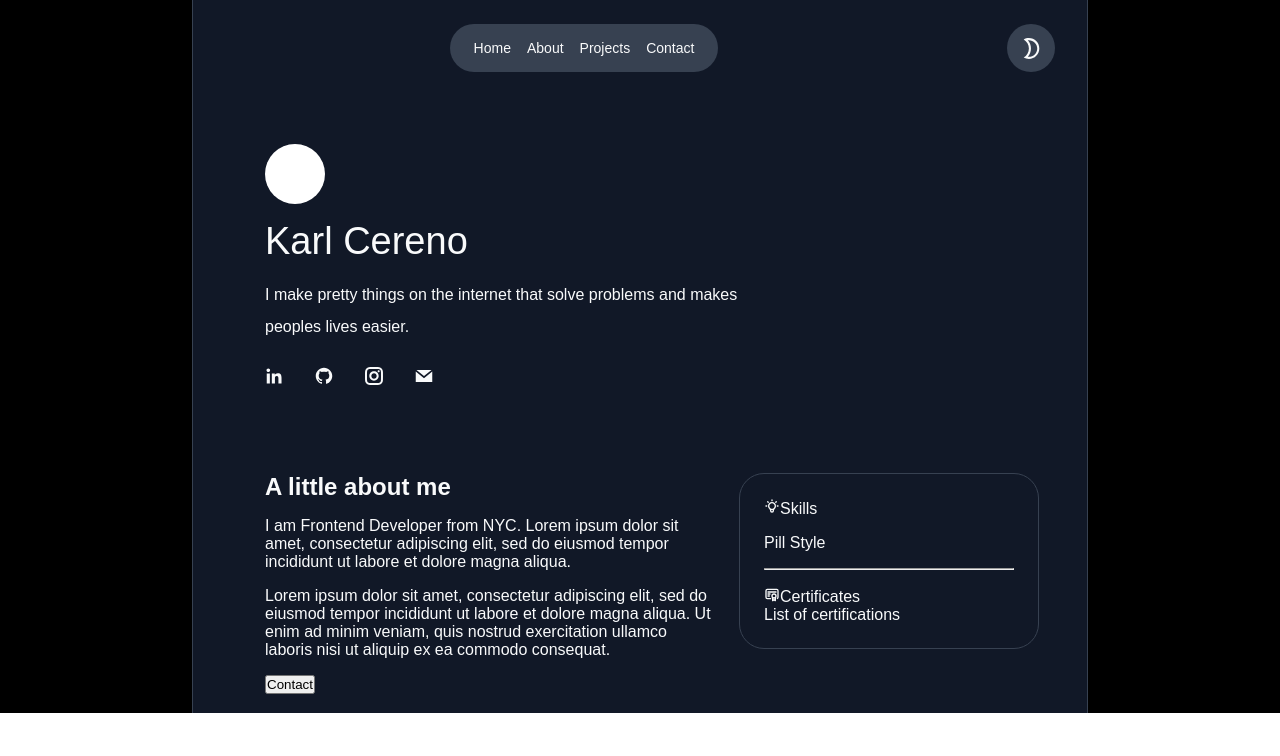
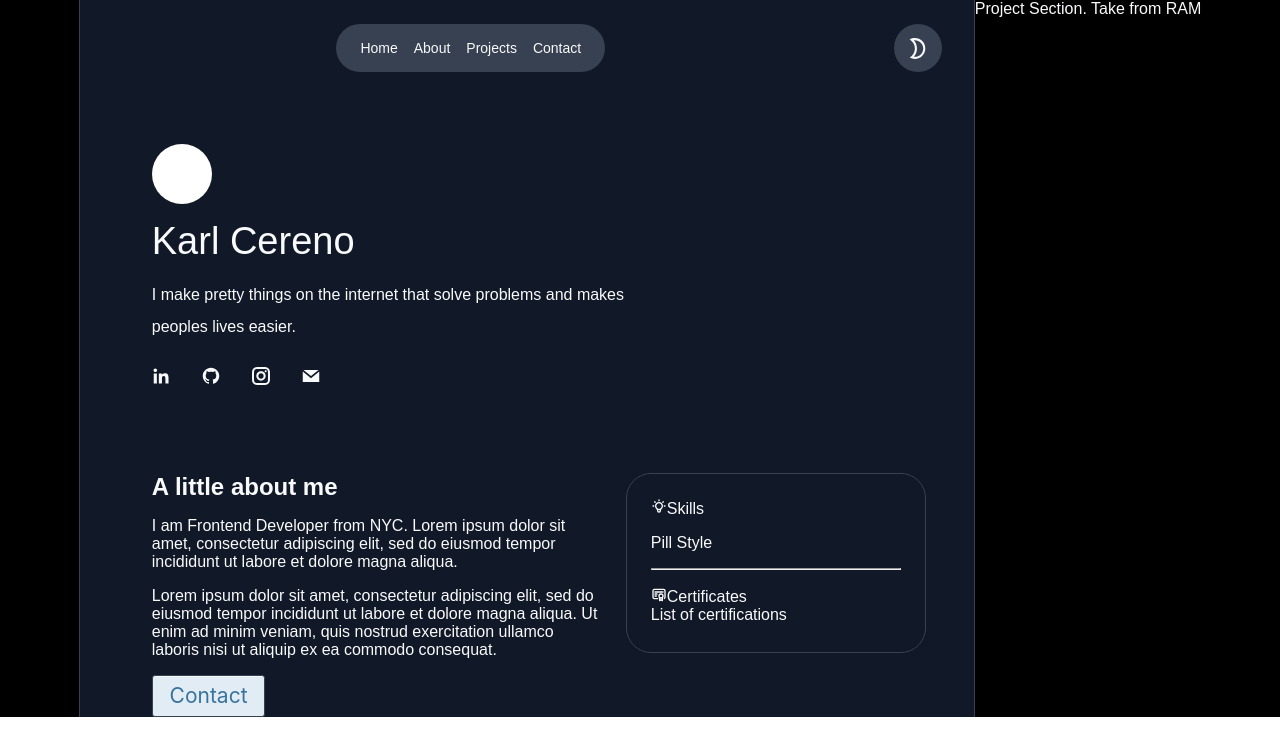
Before and after one commit to kcereno/portfolio-site, a React (Create React App) app: page / in a window 1280 px wide. Shown: the top 756 px of the page. Built offline with nearby package versions, Linux system fonts and the light colour scheme.

Commit message:
Make custon button classes

```diff
--- a/src/App.tsx
+++ b/src/App.tsx
@@ -34,9 +34,12 @@
               nisi ut aliquip ex ea commodo consequat.
             </p>
             <div className="contact-container">
-              <button type="submit">Contact</button>
+              <button className="button-8" type="button">
+                <span className="text">Contact</span>
+              </button>
             </div>
           </div>
+          {/* Grid 2 */}
           <div className="skills-container mb-lg">
             <div className="p-sm">
               <div className="skills">
@@ -60,8 +63,8 @@
         </section>
       </div>
 
-      {/* <div className="projects">Project Section. Take from RAM</div>
-      <div className="contact">Contact Form.</div>
+      <div className="projects">Project Section. Take from RAM</div>
+      {/* <div className="contact">Contact Form.</div>
       <div className="footer">Simple footer. Just name and date</div> */}
     </div>
   );
--- /dev/null
+++ b/src/sass/components/buttons.scss
@@ -0,0 +1,44 @@
+@use '../abstracts/index' as *;
+
+.button-8 {
+  background-color: #e1ecf4;
+  border-radius: 3px;
+  border: 1px solid $color-gray-8;
+  box-shadow: rgba(255, 255, 255, 0.7) 0 1px 0 0 inset;
+  box-sizing: border-box;
+  color: #39739d;
+  cursor: pointer;
+  display: inline-block;
+  font-family: -apple-system, system-ui, 'Segoe UI', 'Liberation Sans',
+    sans-serif;
+  font-size: fs(md);
+  font-weight: 400;
+  line-height: 1.15385;
+  margin: 0;
+  outline: none;
+  padding: 8px 0.8em;
+  position: relative;
+  text-align: center;
+  text-decoration: none;
+  user-select: none;
+  -webkit-user-select: none;
+  touch-action: manipulation;
+  vertical-align: baseline;
+  white-space: nowrap;
+}
+
+.button-8:hover,
+.button-8:focus {
+  background-color: #b3d3ea;
+  color: #2c5777;
+}
+
+.button-8:focus {
+  box-shadow: 0 0 0 4px rgba(0, 149, 255, 0.15);
+}
+
+.button-8:active {
+  background-color: #a0c7e4;
+  box-shadow: none;
+  color: #2c5777;
+}
```
Also changed, not shown: src/sass/_index.scss (+9 -7 lines).
